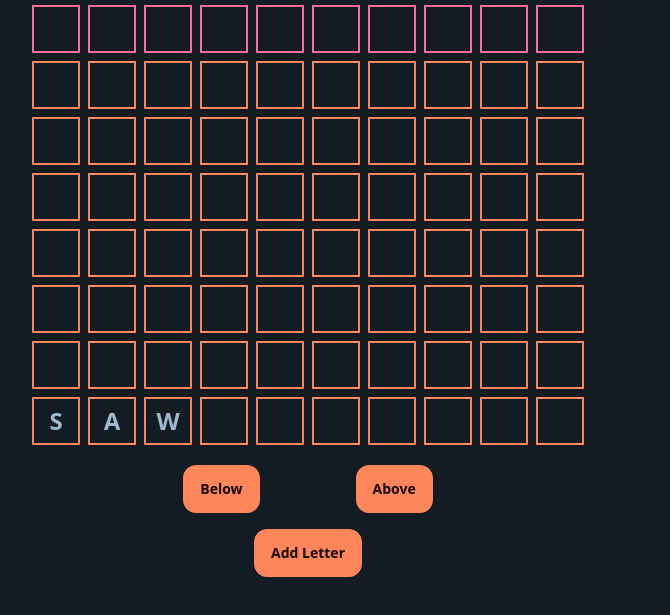
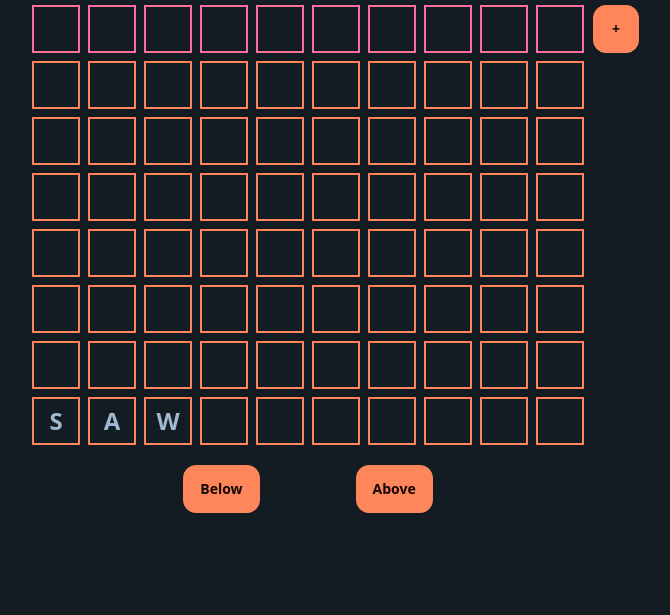
Before and after one commit to TylerCoulson/chain-reaction, a plain HTML site: page app/index.html in a window 1280 px wide. Shown: the part 119-734 px from the top of the page, without its empty margins (332-1002 px from the left). Drawn offline with nearby package versions, Linux system fonts and the light colour scheme.

Commit message:
place add letter next to row

```diff
--- a/app/index.html
+++ b/app/index.html
@@ -16,7 +16,7 @@
         <main id="container" class="">
             <h1 class="flex justify-center p-4 text-2xl">Chain Reaction</h1>
             <div class="flex justify-center">
-                <div id="game-board" class="grid grid-cols-10 grid-rows-9">
+                <div id="game-board" class="grid items-center grid-cols-12 grid-rows-9 justify-items-center">
 
                 </div>
 
@@ -27,9 +27,6 @@
                 <button id="select-above" class="btn btn-primary">Above</button>
             </div>
 
-            <div class="flex justify-center">
-                <button id="add-letter" class="btn btn-primary">Add Letter</button>
-            </div>
         </main>
 
     </body>
--- a/app/static/scripts.js
+++ b/app/static/scripts.js
@@ -28,7 +28,7 @@ function buildRow() {
     row.className = "contents";
 
     let input = document.createElement("input");
-    input.className = "hidden peer";
+    input.className = "invisible peer";
     input.setAttribute('type', 'radio');
     input.setAttribute('name', "row");
     row.appendChild(input)
@@ -37,6 +37,12 @@ function buildRow() {
         let box = buildBox();
         row.appendChild(box);
     }
+    let btn = document.createElement("button");
+    btn.className = "flex invisible w-10/12 justify-self-center h-10/12 btn btn-primary peer-checked:visible";
+    btn.setAttribute('name', "add-letter");
+    btn.textContent = "+"
+    row.appendChild(btn)
+
     return row;
 };
 
@@ -130,7 +136,7 @@ function deleteAllLetters(){
 }
 
 function checkGuess() {
-    let guess = activeRow.textContent.replace(/\s/g, "")
+    let guess = activeRow.textContent.replace(/\W/g, "")
 
     if (guess == words[activeRowID]) {
         console.log("correct guess");
@@ -205,6 +211,10 @@ document.addEventListener("keyup", (e) => {
 
 document.getElementById("select-below").addEventListener("click", (e) => {selectRow(true)});
 document.getElementById("select-above").addEventListener("click", (e) => {selectRow(false)});
-document.getElementById("add-letter").addEventListener("click", addLetter);
 
 initGame();
+
+let addLetterList = document.querySelectorAll('button[name="add-letter"]')
+for (let i=0; i<addLetterList.length; i++){
+    addLetterList[i].addEventListener("click", addLetter);
+}
```
